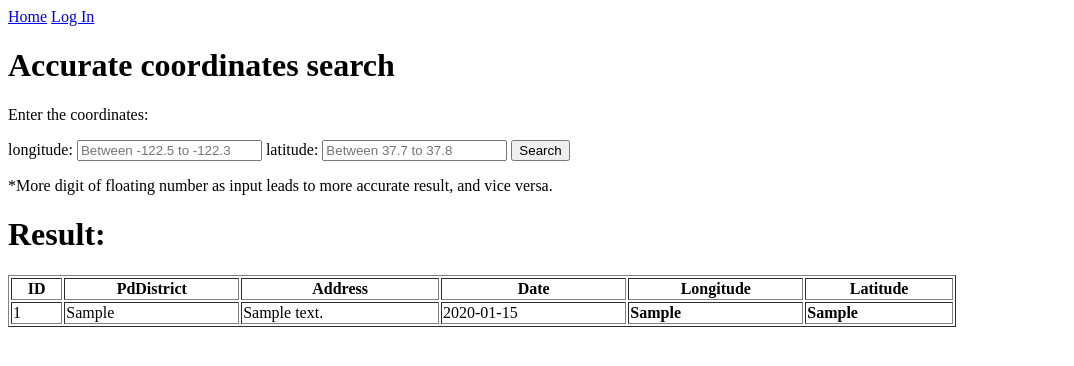
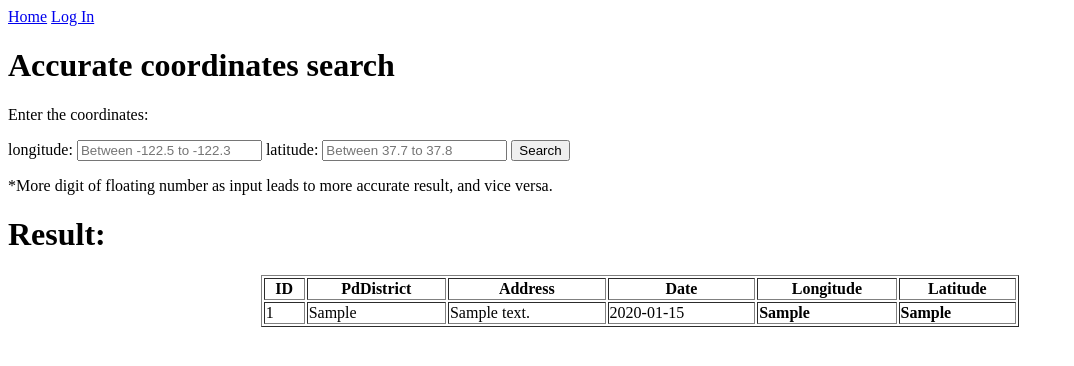
Before and after one commit to FrankChen2023/Django_Assessment2_GroupTask, a Django app: page /coordinates_search/ in a window 1280 px wide. Shown: the top 366 px of the page, without its empty margins (0-1074 px from the left). Run offline with Django 4.2, Linux system fonts and the light colour scheme; tables that the repository leaves empty hold one stand-in row (values such as "Sample post").

Commit message:
Table pattern add

```diff
--- a/CrimeDataSan/templates/Crime/coordinates_search.html
+++ b/CrimeDataSan/templates/Crime/coordinates_search.html
@@ -18,7 +18,7 @@
         </form>
 
         <h1>Result:</h1>
-        <table border="1" width='75%'>
+        <table border="1" style="margin:auto" width='60%'>
         <tr><th>ID</th><th>PdDistrict </th><th>Address</th><th>Date</th><th>Longitude</th><th>Latitude</th></tr>
         {% for row in position_search_rows %}
         <tr>
--- a/CrimeDataSan/templates/Crime/data_edit.html
+++ b/CrimeDataSan/templates/Crime/data_edit.html
@@ -18,7 +18,7 @@
         </form>
 
         <h2>Result:</h2>
-        <table border="1">
+        <table border="1" width='75%'>
         <tr><th>ID</th><th>Date</th><th>Day of Week</th><th>PdDistrict </th><th>Address</th><th>Longitude</th><th>Latitude</th></tr>
         {% if row_date %}
         <tr>
```
